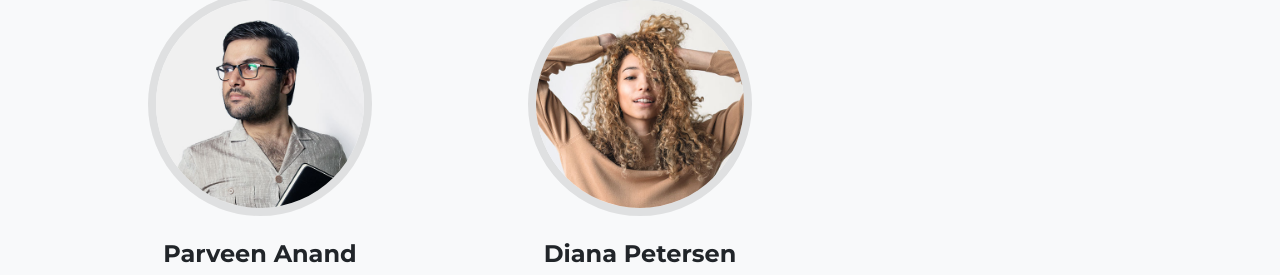
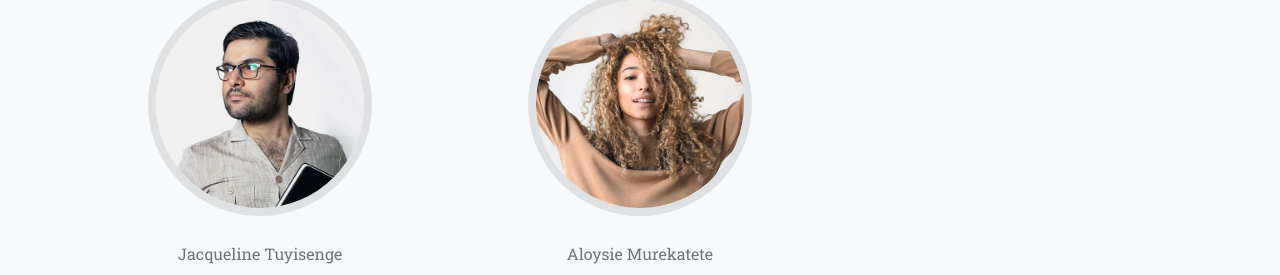
Before and after one commit to M-Aloysie/TDL_app, a plain HTML site: page index.html in a window 1280 px wide. Shown: the part 3472-3747 px from the top of the page. Drawn offline with nearby package versions, Linux system fonts and the light colour scheme.

Commit message:
New Commit

```diff
--- a/index.html
+++ b/index.html
@@ -201,8 +201,8 @@
                     <div class="col-lg-4">
                         <div class="team-member">
                             <img class="mx-auto rounded-circle" src="assets/img/team/1.jpg" alt="..." />
-                            <h4>Parveen Anand</h4>
-                            <p class="text-muted">Lead Designer</p>
+                            <h4></h4>
+                            <p class="text-muted">Jacqueline Tuyisenge</p>
                             <a class="btn btn-dark btn-social mx-2" href="#!" aria-label="Parveen Anand Twitter Profile"><i class="fab fa-twitter"></i></a>
                             <a class="btn btn-dark btn-social mx-2" href="#!" aria-label="Parveen Anand Facebook Profile"><i class="fab fa-facebook-f"></i></a>
                             <a class="btn btn-dark btn-social mx-2" href="#!" aria-label="Parveen Anand LinkedIn Profile"><i class="fab fa-linkedin-in"></i></a>
@@ -211,8 +211,8 @@
                     <div class="col-lg-4">
                         <div class="team-member">
                             <img class="mx-auto rounded-circle" src="assets/img/team/2.jpg" alt="..." />
-                            <h4>Diana Petersen</h4>
-                            <p class="text-muted">Lead Marketer</p>
+                            <h4></h4>
+                            <p class="text-muted">Aloysie Murekatete</p>
                             <a class="btn btn-dark btn-social mx-2" href="#!" aria-label="Diana Petersen Twitter Profile"><i class="fab fa-twitter"></i></a>
                             <a class="btn btn-dark btn-social mx-2" href="#!" aria-label="Diana Petersen Facebook Profile"><i class="fab fa-facebook-f"></i></a>
                             <a class="btn btn-dark btn-social mx-2" href="#!" aria-label="Diana Petersen LinkedIn Profile"><i class="fab fa-linkedin-in"></i></a>
```
